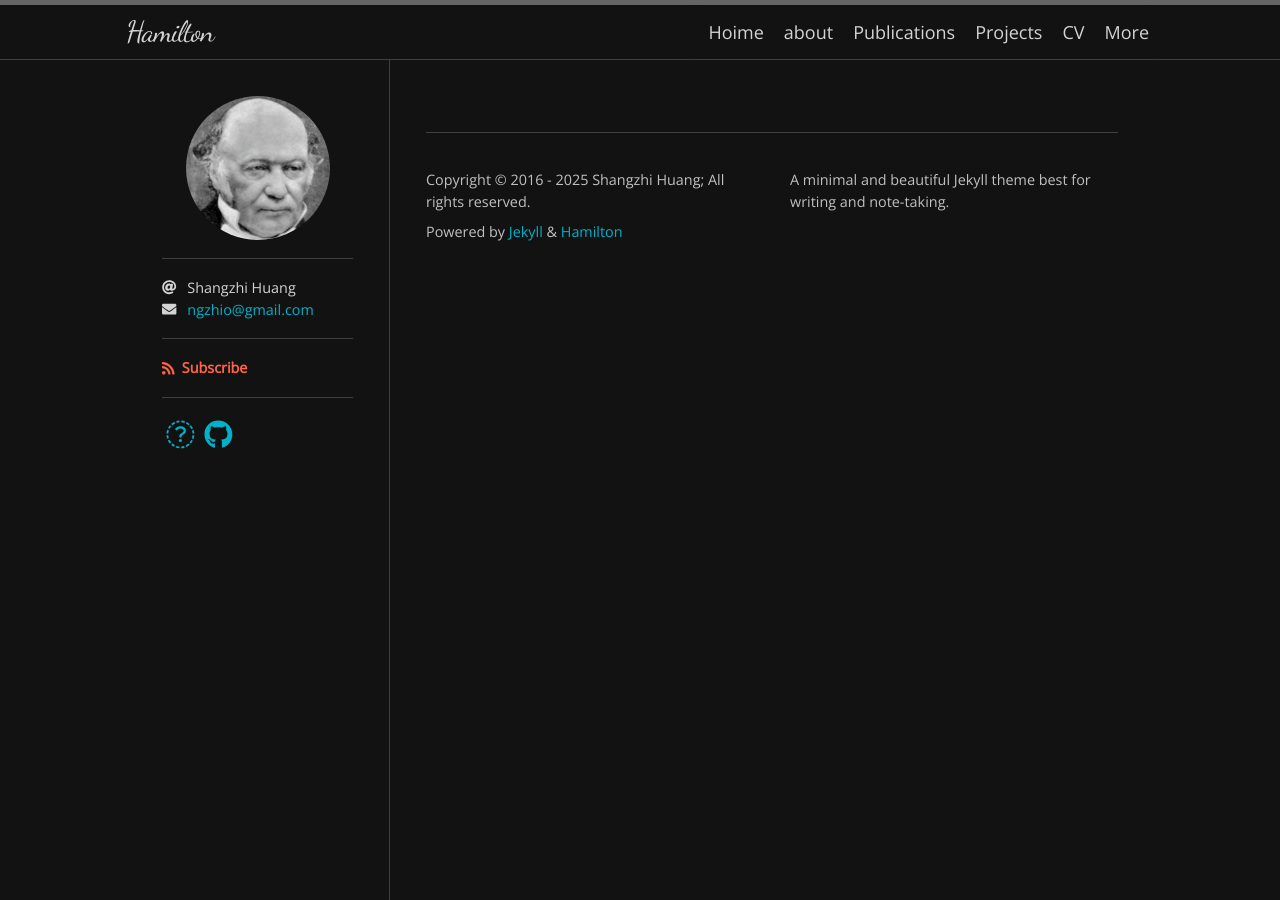
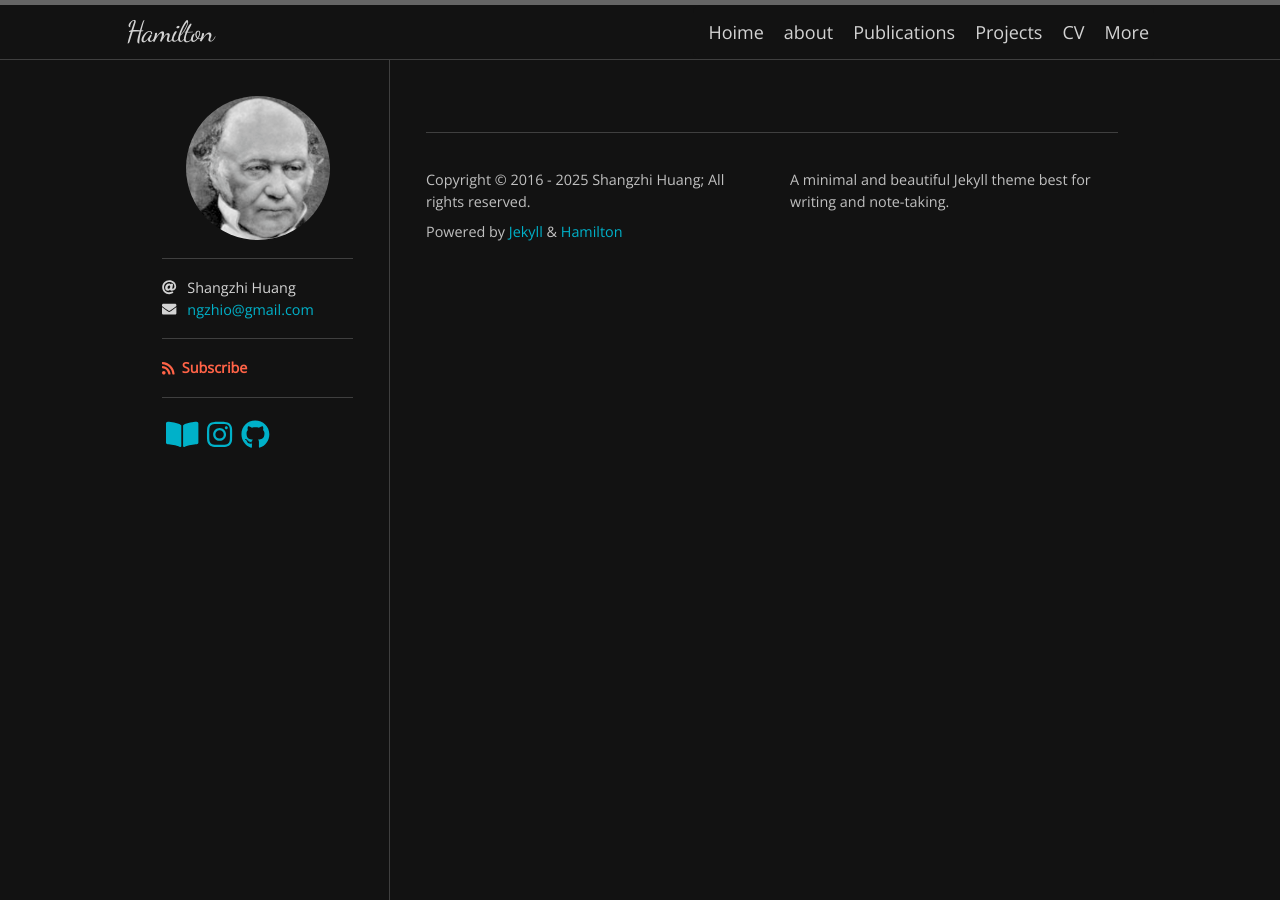
Before and after one commit to frogman1204/frogman1204.github.io, a Jekyll site: the page built from index.markdown, in a window 1280 px wide. Built offline with Jekyll 4.4.1, drawn with Linux system fonts in a browser that asks for light colours; nearby versions of some CDN libraries; some web fonts are replaced; the list of posts is cut into pages by our own code.

Commit message:
Update social.yml

```diff
--- a/_data/social.yml
+++ b/_data/social.yml
@@ -1,6 +1,9 @@
+- title: NCISL
+  url: https://sites.google.com/view/inuncisl
+  icon: fas fa-book-open
 - title: Instargram
   url: http://
-  icon: fab fa-Instargram
+  icon: fab fa-instagram
 - title: GitHub
   url: https://github.com/ngzhio/jekyll-theme-hamilton
   icon: fab fa-github
```
